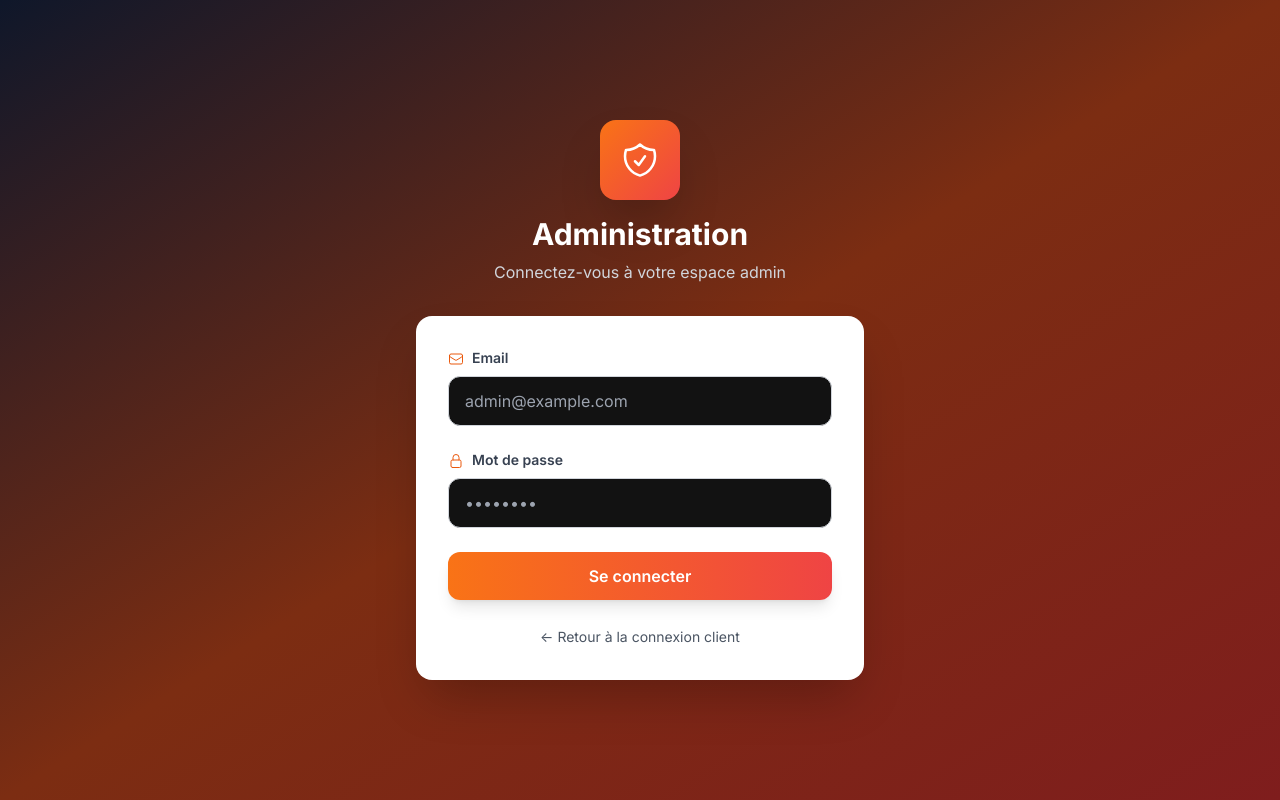
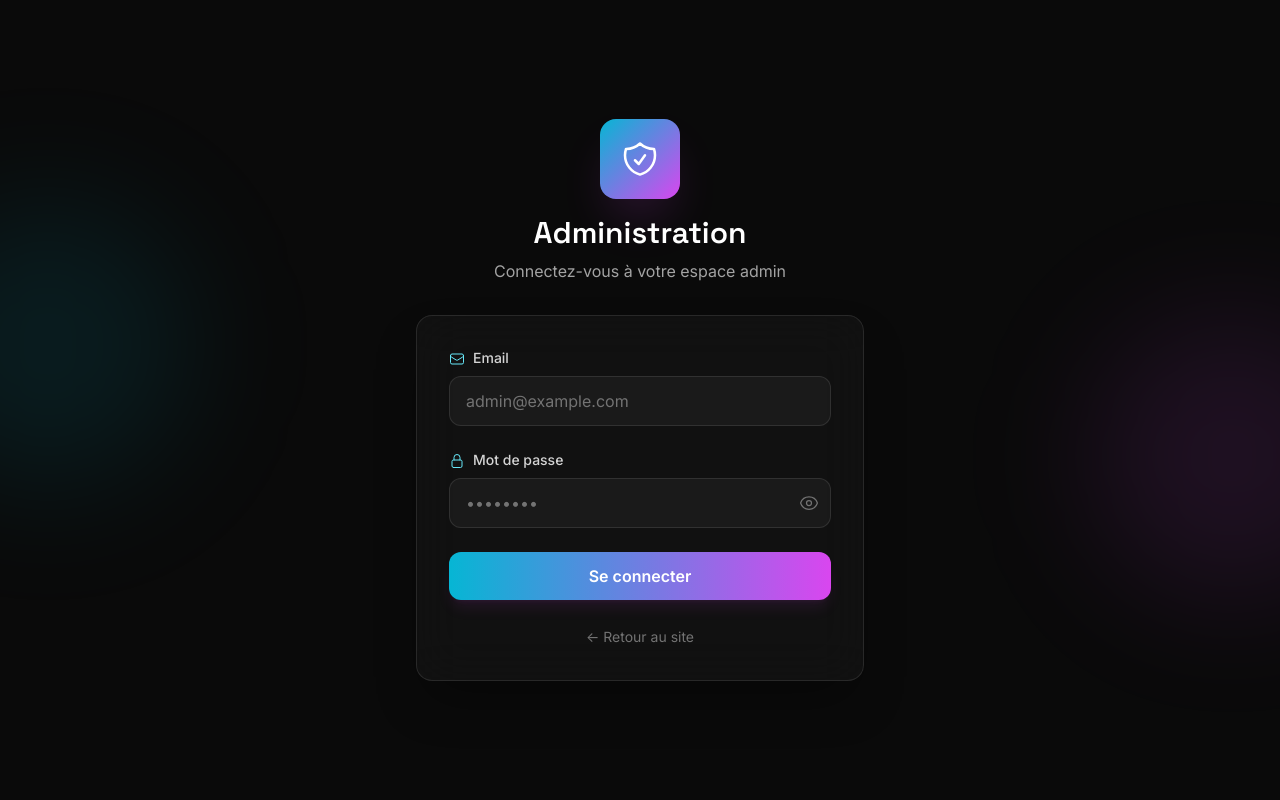
Before and after one commit to Manampitiana/PortfolioDevMan, a React (Vite) app in the folder frontend/: page /admin/login in a window 1280 px wide. Built offline with nearby package versions, Linux system fonts and the light colour scheme; no server answers; what @react-pdf/renderer would draw is missing.

Commit message:
admin login

```diff
--- a/frontend/src/pages/admin/AdminSettings.jsx
+++ b/frontend/src/pages/admin/AdminSettings.jsx
@@ -121,7 +121,7 @@ export default function AdminSettings() {
 
   if (fetching) {
     return (
-      <div className="flex items-center justify-center h-[80vh] bg-neutral-950">
+      <div className="flex items-center justify-center h-screen bg-neutral-950">
         <Loader className="w-10 h-10 text-cyan-300 animate-[spin_1.5s_linear_infinite]" />
       </div>
     );
--- a/frontend/src/pages/admin/Login.jsx
+++ b/frontend/src/pages/admin/Login.jsx
@@ -1,25 +1,31 @@
 import { useEffect, useState } from 'react';
 import { Link, useNavigate } from 'react-router-dom';
-import { LockClosedIcon, EnvelopeIcon, ShieldCheckIcon } from '@heroicons/react/24/outline';
+import { LockClosedIcon, EnvelopeIcon, ShieldCheckIcon, EyeIcon, EyeSlashIcon } from '@heroicons/react/24/outline';
+import { motion } from 'framer-motion';
 import axiosClient from '../../axios';
 import { useStateContext } from '../../contexts/ContextProvider';
 import toast from 'react-hot-toast';
 
+const fadeUp = {
+  hidden: { opacity: 0, y: 24 },
+  visible: { opacity: 1, y: 0, transition: { duration: 0.5, ease: [0.22, 1, 0.36, 1] } },
+};
+
 export default function Login() {
   const navigate = useNavigate();
-  const { setCurrentUser, setUserToken } = useStateContext();
+  const { setCurrentUser, setUserToken, userToken } = useStateContext();
   const [formData, setFormData] = useState({
     email: '',
     password: '',
   });
   const [loading, setLoading] = useState(false);
-  const {userToken} = useStateContext();
+  const [showPassword, setShowPassword] = useState(false);
 
   useEffect(() => {
     if (userToken) {
-        navigate('/admin')
+      navigate('/admin');
     }
-    }, [userToken, navigate])
+  }, [userToken, navigate]);
 
   const handleSubmit = async (e) => {
     e.preventDefault();
@@ -29,10 +35,9 @@ export default function Login() {
       const response = await axiosClient.post('/login', formData);
       setCurrentUser(response.data.user);
       setUserToken(response.data.token);
-      // toast.success('Connexion réussie');
       navigate('/admin');
     } catch (error) {
-      console.error('Login error:', error);
+      console.error('Erreur de connexion :', error);
       toast.error(error.response?.data?.error || 'Erreur de connexion');
     } finally {
       setLoading(false);
@@ -40,66 +45,83 @@ export default function Login() {
   };
 
   return (
-    <div className="min-h-screen bg-gradient-to-br from-slate-900 via-orange-900 to-red-900 flex items-center justify-center p-4">
-      <div className="max-w-md w-full">
+    <div className="min-h-screen bg-neutral-950 flex items-center justify-center p-4 relative overflow-hidden">
+      {/* Glow decoratifs en arrière-plan */}
+      <div className="absolute top-1/4 -left-24 w-72 h-72 bg-cyan-500/10 rounded-full blur-3xl pointer-events-none" />
+      <div className="absolute bottom-1/4 -right-24 w-72 h-72 bg-fuchsia-500/10 rounded-full blur-3xl pointer-events-none" />
+
+      <motion.div initial="hidden" animate="visible" variants={fadeUp} className="max-w-md w-full relative">
         {/* Logo/Header */}
         <div className="text-center mb-8">
-          <div className="inline-flex items-center justify-center w-20 h-20 bg-gradient-to-br from-orange-500 to-red-500 rounded-2xl shadow-2xl mb-4">
+          <div className="inline-flex items-center justify-center w-20 h-20 bg-gradient-to-br from-cyan-500 to-fuchsia-500 rounded-2xl shadow-2xl shadow-fuchsia-500/20 mb-4">
             <ShieldCheckIcon className="h-10 w-10 text-white" />
           </div>
-          <h2 className="text-3xl font-bold text-white mb-2">Administration</h2>
-          <p className="text-gray-300">Connectez-vous à votre espace admin</p>
+          <h2 className="font-display text-3xl font-semibold text-white mb-2">Administration</h2>
+          <p className="text-neutral-400">Connectez-vous à votre espace admin</p>
         </div>
 
         {/* Form Card */}
-        <div className="bg-white rounded-2xl shadow-2xl p-8">
+        <div className="bg-white/[0.03] border border-white/10 backdrop-blur-xl rounded-2xl shadow-2xl shadow-black/40 p-6 sm:p-8">
           <form onSubmit={handleSubmit} className="space-y-6">
             <div>
-              <label className="block text-sm font-semibold text-gray-700 mb-2">
-                <EnvelopeIcon className="h-4 w-4 inline mr-2 text-orange-600" />
+              <label htmlFor="email" className="block text-sm font-medium text-neutral-300 mb-2">
+                <EnvelopeIcon className="h-4 w-4 inline mr-2 text-cyan-300" />
                 Email
               </label>
               <input
+                id="email"
                 type="email"
                 required
                 value={formData.email}
                 onChange={(e) => setFormData({ ...formData, email: e.target.value })}
-                className="w-full px-4 py-3 border border-gray-300 rounded-xl focus:ring-2 focus:ring-orange-500 focus:border-transparent transition-all"
+                className="w-full px-4 py-3 rounded-xl bg-white/[0.04] border border-white/10 text-white placeholder:text-neutral-500 focus:outline-none focus:ring-2 focus:ring-cyan-400/50 focus:border-transparent transition-all"
                 placeholder="admin@example.com"
               />
             </div>
 
             <div>
-              <label className="block text-sm font-semibold text-gray-700 mb-2">
-                <LockClosedIcon className="h-4 w-4 inline mr-2 text-orange-600" />
+              <label htmlFor="password" className="block text-sm font-medium text-neutral-300 mb-2">
+                <LockClosedIcon className="h-4 w-4 inline mr-2 text-cyan-300" />
                 Mot de passe
               </label>
+              <div className="relative">
                 <input
-                type="password"
+                  id="password"
+                  type={showPassword ? 'text' : 'password'}
                   required
                   value={formData.password}
                   onChange={(e) => setFormData({ ...formData, password: e.target.value })}
-                className="w-full px-4 py-3 border border-gray-300 rounded-xl focus:ring-2 focus:ring-orange-500 focus:border-transparent transition-all"
+                  className="w-full px-4 py-3 pr-11 rounded-xl bg-white/[0.04] border border-white/10 text-white placeholder:text-neutral-500 focus:outline-none focus:ring-2 focus:ring-cyan-400/50 focus:border-transparent transition-all"
                   placeholder="••••••••"
                 />
+                <button
+                  type="button"
+                  onClick={() => setShowPassword((prev) => !prev)}
+                  className="absolute right-3 top-1/2 -translate-y-1/2 text-neutral-500 hover:text-neutral-300 transition-colors"
+                  tabIndex={-1}
+                  title={showPassword ? 'Masquer le mot de passe' : 'Afficher le mot de passe'}
+                >
+                  {showPassword ? <EyeSlashIcon className="h-5 w-5" /> : <EyeIcon className="h-5 w-5" />}
+                </button>
+              </div>
             </div>
 
             <button
               type="submit"
               disabled={loading}
-              className="w-full bg-gradient-to-r from-orange-500 to-red-500 text-white py-3 rounded-xl hover:from-orange-600 hover:to-red-600 font-semibold transform hover:scale-[1.02] transition-all shadow-lg disabled:opacity-50 disabled:cursor-not-allowed"
+              className="w-full bg-gradient-to-r from-cyan-500 to-fuchsia-500 text-white py-3 rounded-xl hover:opacity-95 font-semibold transform hover:scale-[1.02] transition-all shadow-lg shadow-fuchsia-500/10 disabled:opacity-50 disabled:cursor-not-allowed disabled:hover:scale-100 flex items-center justify-center gap-2"
             >
               {loading ? 'Connexion...' : 'Se connecter'}
             </button>
           </form>
 
           <div className="mt-6 text-center">
-            <Link to="/login" className="text-sm text-gray-600 hover:text-orange-600 transition-colors">
-              ← Retour à la connexion client
+            <Link to="/" className="text-sm text-neutral-500 hover:text-cyan-300 transition-colors">
+              ← Retour au site
             </Link>
           </div>
         </div>
-      </div>
+      </motion.div>
     </div>
   );
 }
```
Lines whose indentation alone changed are shown as unchanged.
